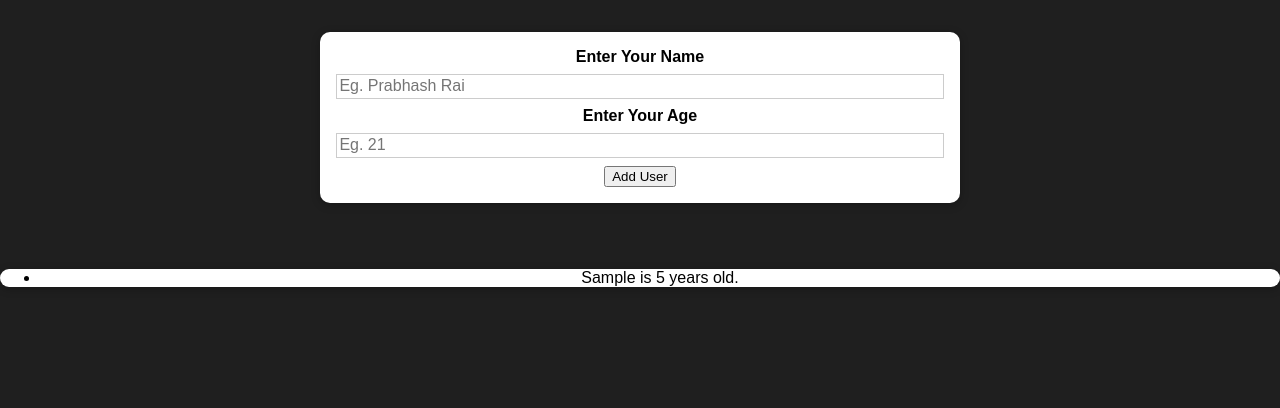
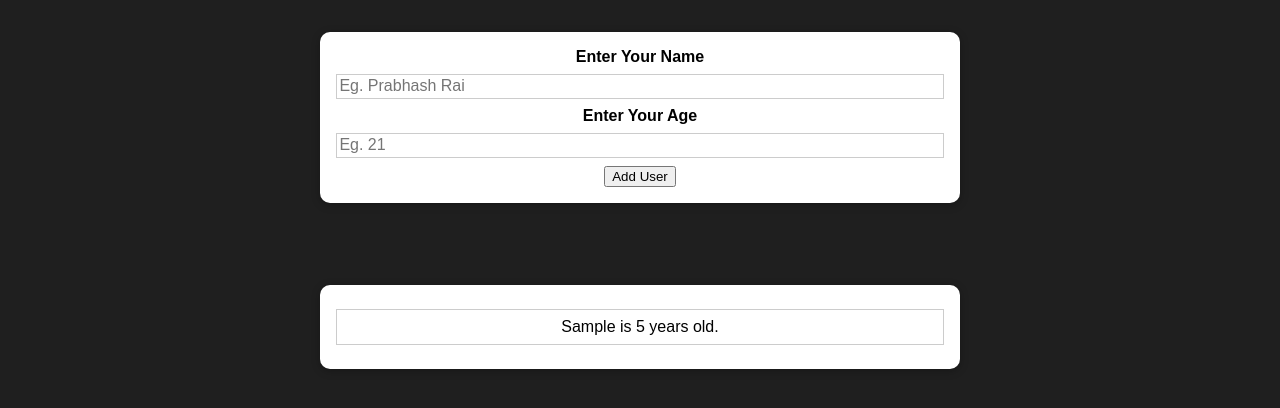
Before and after one commit to prabhashrai02/form, a React (Create React App) app: page / in a window 1280 px wide. Both pictures are taken after typing "Sample", "5" into the empty fields and a click on the button "Add User". Shown: the top 408 px of the page. Built offline with nearby package versions, Linux system fonts and the light colour scheme.

Commit message:
Fixed bug

```diff
--- a/src/Component/ErrorModel/ErrorModel.js
+++ b/src/Component/ErrorModel/ErrorModel.js
@@ -11,9 +11,9 @@ const ErrorModel = (props) => {
                     <h2>{props.head}</h2>
                 </header>
 
-                <body className='content'>
-                    <p>{props.message}</p>
-                </body>
+                {/* <body className='content'> */}
+                    <p className='content'>{props.message}</p>
+                {/* </body> */}
 
                 <footer className='actions'>
                     <Button onClick={props.onClick}>
--- a/src/Component/MembersList/MembersList.js
+++ b/src/Component/MembersList/MembersList.js
@@ -4,10 +4,12 @@ import Card from '../Card/Card';
 const MembersList = (props) => {
 
     return (
-        <Card>
+        <Card className="users">
             <ul>
                 {props.users.map(user =>(
-                    <li>{user.name} is {user.age} years old.</li>
+                    <li key={user.id}>
+                        {user.name} is {user.age} years old.
+                    </li>
                 ))}
             </ul>
         </Card>
```
